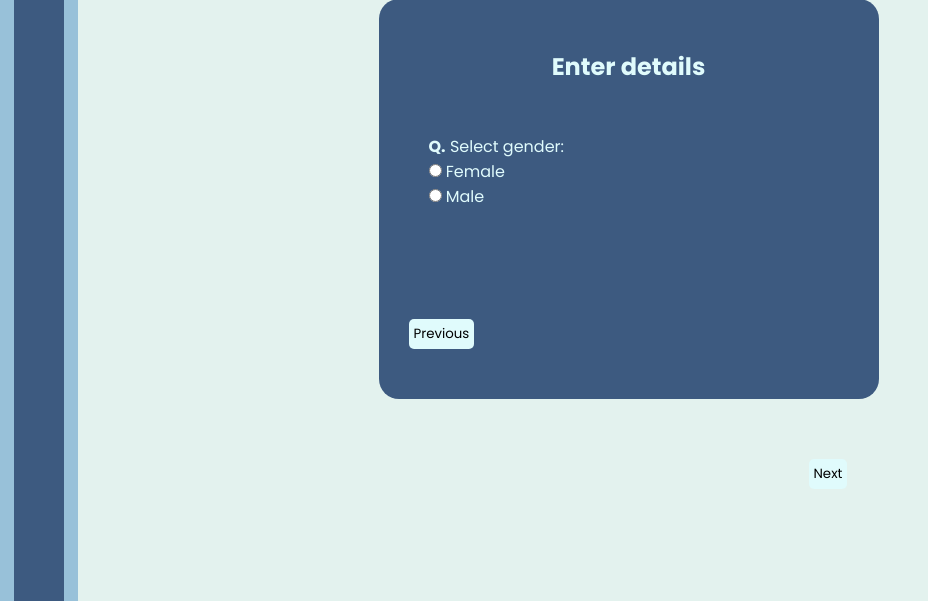
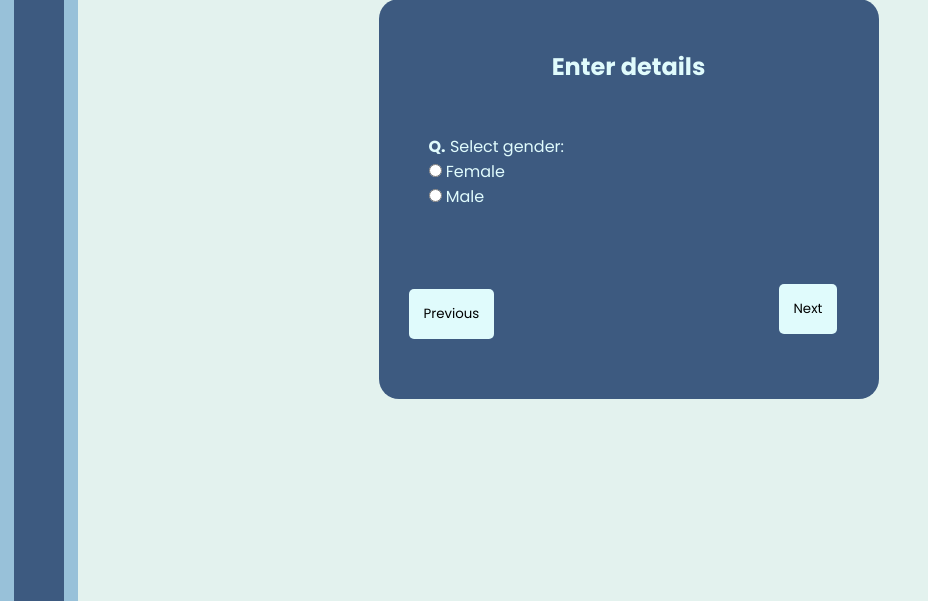
Before and after one commit to AfrahhhK/StudyPlanner, a PHP site: page / in a window 1280 px wide. Shown: the part 199-800 px from the top of the page, without its empty margins (0-928 px from the left). Run offline with PHP 8.4, Linux system fonts and the light colour scheme.

Commit message:
updated buttons
got buttons (prev, next) in same line

```diff
--- a/index.html
+++ b/index.html
@@ -380,8 +380,8 @@
                 </div>
 
                 <!-- <div class="buttons"> -->
-                <button type="button" id="prev_btn" onclick=" showPreviousQuestion()">Previous</button>
-                <button type="button" id="next_btn" onclick=" showNextQuestion()">Next</button>
+                <button type="button" class="btns" id="prev_btn" onclick=" showPreviousQuestion()">Previous</button>
+                <button type="button" class="btns" id="next_btn" onclick=" showNextQuestion()">Next</button>
                 <!-- </div> -->
             </form>
 
--- a/style.css
+++ b/style.css
@@ -291,7 +291,7 @@ body {
 .box {
     margin-top: 100px;
     margin-left: 25%;
-    padding: 10px 50px 100;
+    padding: 10px 50px 100px;
     height: 400px;
     width: 500px;
     background-color: #3d5a80;
@@ -321,12 +321,16 @@ body {
 
 }
 
+
+
+
+
 #prev_btn {
-    margin-top: 110px;
+    margin-top: 80px;
     display: flex;
     margin-left: -20px;
     background-color: #e0fbfc;
-    padding: 5px;
+    padding: 15px;
     border: none;
     border-radius: 5px;
     cursor: pointer;
@@ -334,10 +338,10 @@ body {
 
 #next_btn {
     display: flex;
-    margin-top: 110px;
-    margin-left: 380px;
+    margin-top: -55px;
+    margin-left: 350px;
     background-color: #e0fbfc;
-    padding: 5px;
+    padding: 15px;
     border: none;
     border-radius: 5px;
     cursor: pointer;
```
